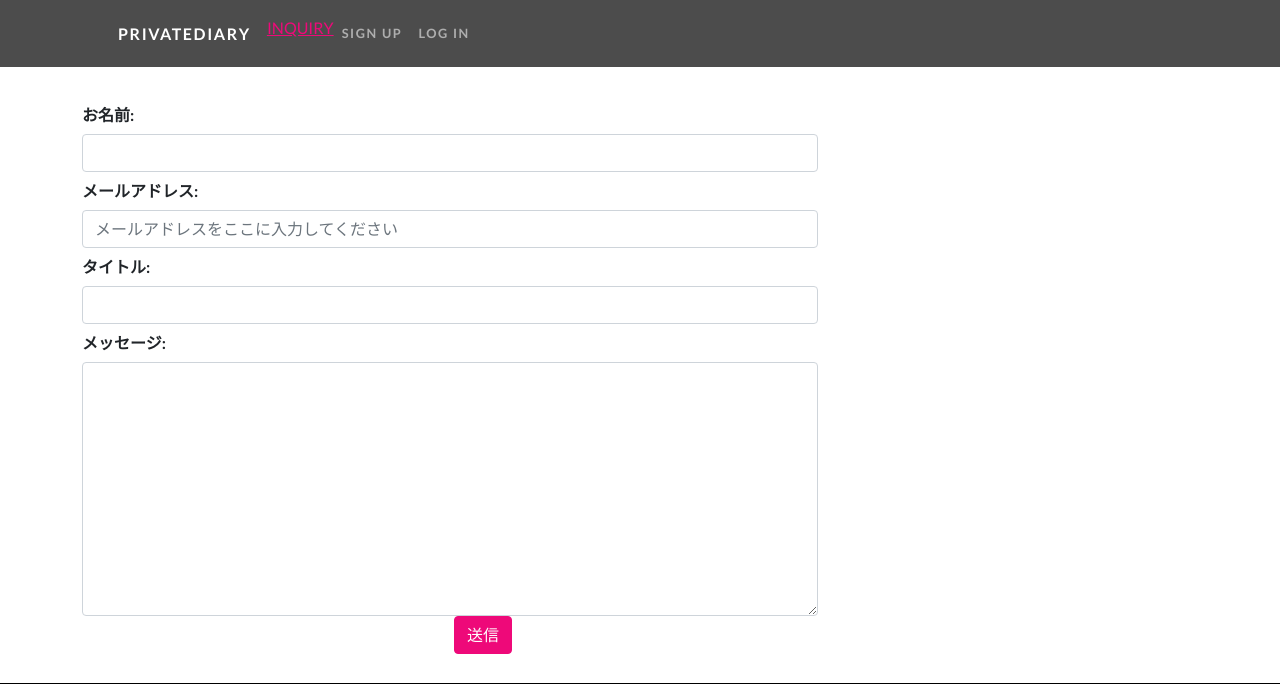
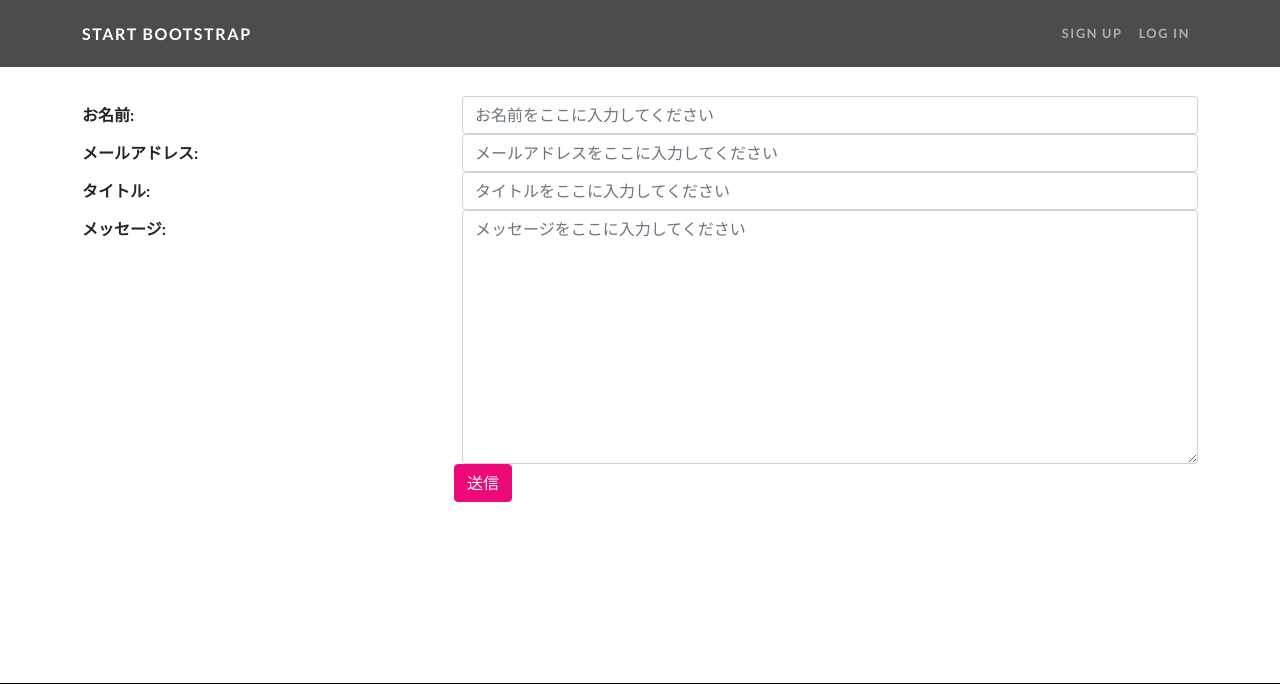
Before and after one commit to Mizuguchi-Akito/PrivateDiary, a Django app: page /inquiry/ in a window 1280 px wide. Shown: the top 684 px of the page. Run offline with Django 3.2, Linux system fonts and the light colour scheme; some libraries are stand-ins or nearby versions.

Commit message:
9/7　終了

```diff
--- a/diary/forms.py
+++ b/diary/forms.py
@@ -1,7 +1,7 @@
 from django import forms
 
 class InquiryForm(forms.Form):
-    name = forms.CharField(label='お名前' , max_length=30)
+    name = forms.CharField(label='お名前',max_length=30)
     email = forms.EmailField(label='メールアドレス')
     title = forms.CharField(label='タイトル',max_length=30)
     message = forms.CharField(label='メッセージ',widget=forms.Textarea)
@@ -10,12 +10,12 @@ class InquiryForm(forms.Form):
         super().__init__(*args,**kwargs)
 
         self.fields['name'].widget.attrs['class'] = 'form-control col-9'
-        self.fields['name'].widget.attrs['plaeholder'] = 'お名前をここに入力してください'
+        self.fields['name'].widget.attrs['placeholder'] = 'お名前をここに入力してください'
 
         self.fields['email'].widget.attrs['class'] = 'form-control col-11'
         self.fields['email'].widget.attrs['placeholder'] = 'メールアドレスをここに入力してください'
 
         self.fields['title'].widget.attrs['class'] = 'form-control col-11'
-        self.fields['title'].widget.attrs['plaeholder'] = 'タイトルをここに入力してください'
+        self.fields['title'].widget.attrs['placeholder'] = 'タイトルをここに入力してください'
         self.fields['message'].widget.attrs['class'] = 'form-control col-12'
-        self.fields['message'].widget.attrs['plaeholder'] = 'メッセージをここに入力してください'
+        self.fields['message'].widget.attrs['placeholder'] = 'メッセージをここに入力してください'
--- a/diary/templates/base.html
+++ b/diary/templates/base.html
@@ -25,22 +25,13 @@
 <body id="page-top">
     <!-- Navigation-->
     <nav class="navbar navbar-expand-lg navbar-dark navbar-custom fixed-top">
-        <div class="container px-5">
-            <a class="navbar-brand" href="{% url 'diary:index' %}">PRIVATEDIARY</a>
-            <button class="navbar-toggler" type="button" data-bs-toggle="collapse" data-bs-target="#navbarResponsive"
-                aria-controls="navbarResponsive" aria-expanded="false" aria-label="Toggle navigation"><span
-                    class="navbar-toggler-icon"></span></button>
+        <div class="container">
+            <a class="navbar-brand" href="{% url 'diary:index' %}">Start Bootstrap</a>
+            <button class="navbar-toggler" type="button" data-bs-toggle="collapse" data-bs-target="#navbarResponsive" aria-controls="navbarResponsive" aria-expanded="false" aria-label="Toggle navigation"><span class="navbar-toggler-icon"></span></button>
             <div class="collapse navbar-collapse" id="navbarResponsive">
-                <ul class="navbar-nav mr-auto">
-                    <li class="nav-item {% block active_inquiry %}{% endblock %}">
-                        <a href="nav-link" href="{% url 'diary:inquiry' %}">INQUIRY</a>
-                    </li>
-                    <ul class="navbar-nav ml-auto">
-                        <li class="nav-item">
-                            <li class="nav-item"><a class="nav-link" href="#">Sign Up</a></li>
-                            <li class="nav-item"><a class="nav-link" href="#">Log In</a></li>
-                        </li>
-                    </ul>
+                <ul class="navbar-nav ms-auto">
+                    <li class="nav-item"><a class="nav-link" href="{% block active_inquiry %}{% endblock %}">Sign Up</a></li>
+                    <li class="nav-item"><a class="nav-link" href="{% url 'diary:inquiry' %}">Log In</a></li>
                 </ul>
             </div>
         </div>
--- a/diary/templates/inquiry.html
+++ b/diary/templates/inquiry.html
@@ -1,21 +1,20 @@
 {% extends 'base.html' %}
 
-{% block title %}お問い合わせ | PrivateDiary{% endblock %}
-{% block active_inquiry %} active {% endblock %}
+{% block title %}お問い合わせ！Private Diary{% endblock %}
+
+{% block active_inquiry %}active{% endblock %}
 
 {% block contents %}
-<!-- Content section 1-->
     <div class="container">
         <div class="row">
             <div class="my-div-style">
              <form method="post">
                  {% csrf_token %}
-
-                {{form.non_field_errors}}
+                 {{ form.non_field_errors }}
 
                  {% for field in form %}
                     <div class="form-group row">
-                    <label for="{{ field.id_for_label }}" class="col-sm4 col-form-label">
+                        <label for="{{field.id_for_label}}" class="col-sm-4 col-form-label">
                             <strong>{{ field.label_tag }}</strong>
                         </label>
                         <div class="col-sm-8">
@@ -28,6 +27,7 @@
                  <div class="offset-sm-4 col-sm-8">
                     <button class="btn btn-primary" type="submit">送信</button>
                  </div>
+
              </form>
             </div>
         </div>
```
Lines whose indentation alone changed are shown as unchanged.
